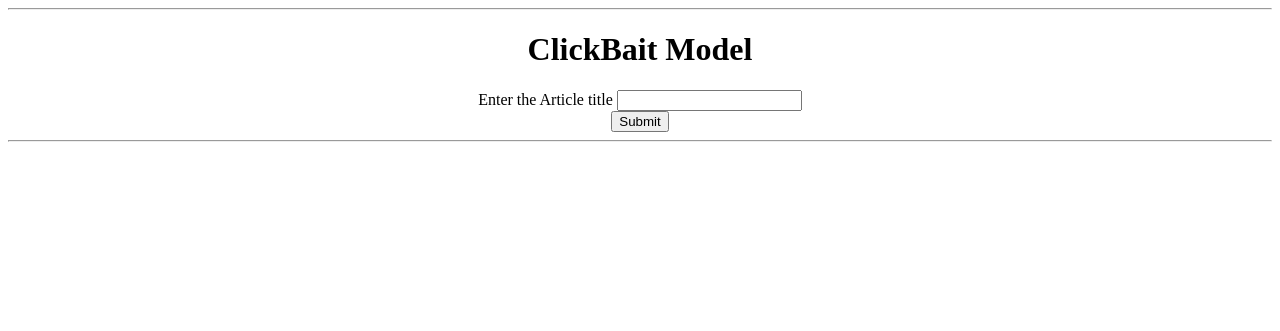
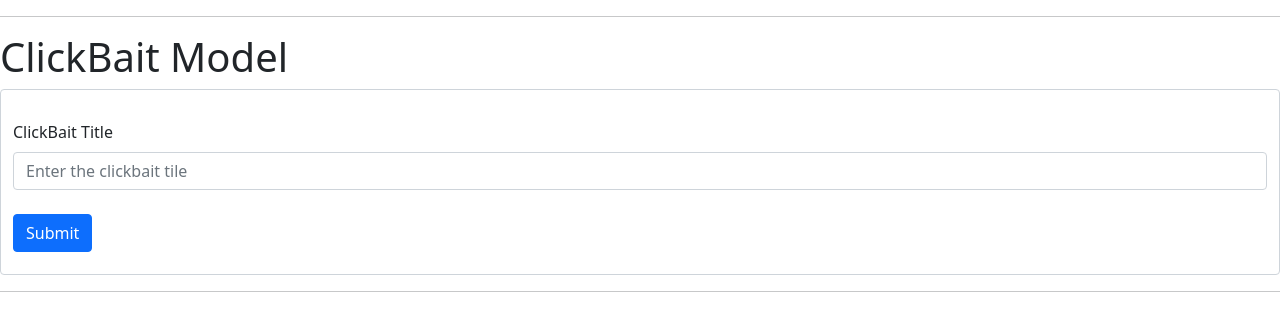
Before and after one commit to pranjalg13/fake-news-detection, a Flask app: template templates/clickbait.html in a window 1280 px wide. Shown: the top 331 px of the page. Run offline with Flask 2, Linux system fonts and the light colour scheme; the template is opened without the code that fills it: values that come from a table or form of the project are taken from there, others are empty; parts of the project's set-up code (start-up, migrations or seed data) failed here and were passed over.

Commit message:
Updated style

```diff
--- a/app.py
+++ b/app.py
@@ -85,7 +85,7 @@
 #     return render_template('clickbait-index.html')
 
 ########################################################
-@app.route('/clickbait-check',methods=['GET','POST'])
+@app.route('/clickbait',methods=['GET','POST'])
 def checkClickbait():
     isclickbaited = ""
     form = ClickbaitedForm(request.form)
--- a/static/style.css
+++ /dev/null
@@ -1,3 +0,0 @@
-body{
-    text-align: center;
-}
--- a/templates/clickbait.html
+++ b/templates/clickbait.html
@@ -5,7 +5,9 @@
     <meta http-equiv="X-UA-Compatible" content="IE=edge">
     <meta name="viewport" content="width=device-width, initial-scale=1.0">
     <link rel="stylesheet" href="{{ url_for('static', filename= 'style.css') }}">
-    <title>Document</title>
+    <title>ClickBait</title>
+    <link href="https://cdn.jsdelivr.net/npm/bootstrap@5.0.0-beta3/dist/css/bootstrap.min.css" rel="stylesheet" integrity="sha384-eOJMYsd53ii+scO/bJGFsiCZc+5NDVN2yr8+0RDqr0Ql0h+rP48ckxlpbzKgwra6" crossorigin="anonymous">
+
 </head>
 <body>
     <hr>
@@ -13,11 +15,15 @@
     {% for message in form.title.errors %}
     <div class="flash">{{ message }}</div>
     {% endfor %}
-    <form method="POST">
-        {{ form.title.label }}
-        {{ form.title }}
+    <form method="POST" class="form-control">
+        {{form.csrf}}
         <br>
-        {{ form.submit }}
+        <div class="mb-3">
+            <label for="title" class="form-label">ClickBait Title</label>
+            <input type="input" name='title' class="form-control" id="title" placeholder="Enter the clickbait tile">
+            <br>
+            <button type="submit" class="btn btn-primary">Submit</button>
+        </div>
     </form>
     <hr>
 </body>
--- a/templates/result.html
+++ b/templates/result.html
@@ -4,7 +4,8 @@
     <meta charset="UTF-8">
     <meta http-equiv="X-UA-Compatible" content="IE=edge">
     <meta name="viewport" content="width=device-width, initial-scale=1.0">
-    <title>Document</title>
+    <link href="https://cdn.jsdelivr.net/npm/bootstrap@5.0.0-beta3/dist/css/bootstrap.min.css" rel="stylesheet" integrity="sha384-eOJMYsd53ii+scO/bJGFsiCZc+5NDVN2yr8+0RDqr0Ql0h+rP48ckxlpbzKgwra6" crossorigin="anonymous">
+    <title>Result</title>
 </head>
 <body>
     {{ predict }}
```
Also changed, not shown: templates/index.html (+14 -12 lines).
